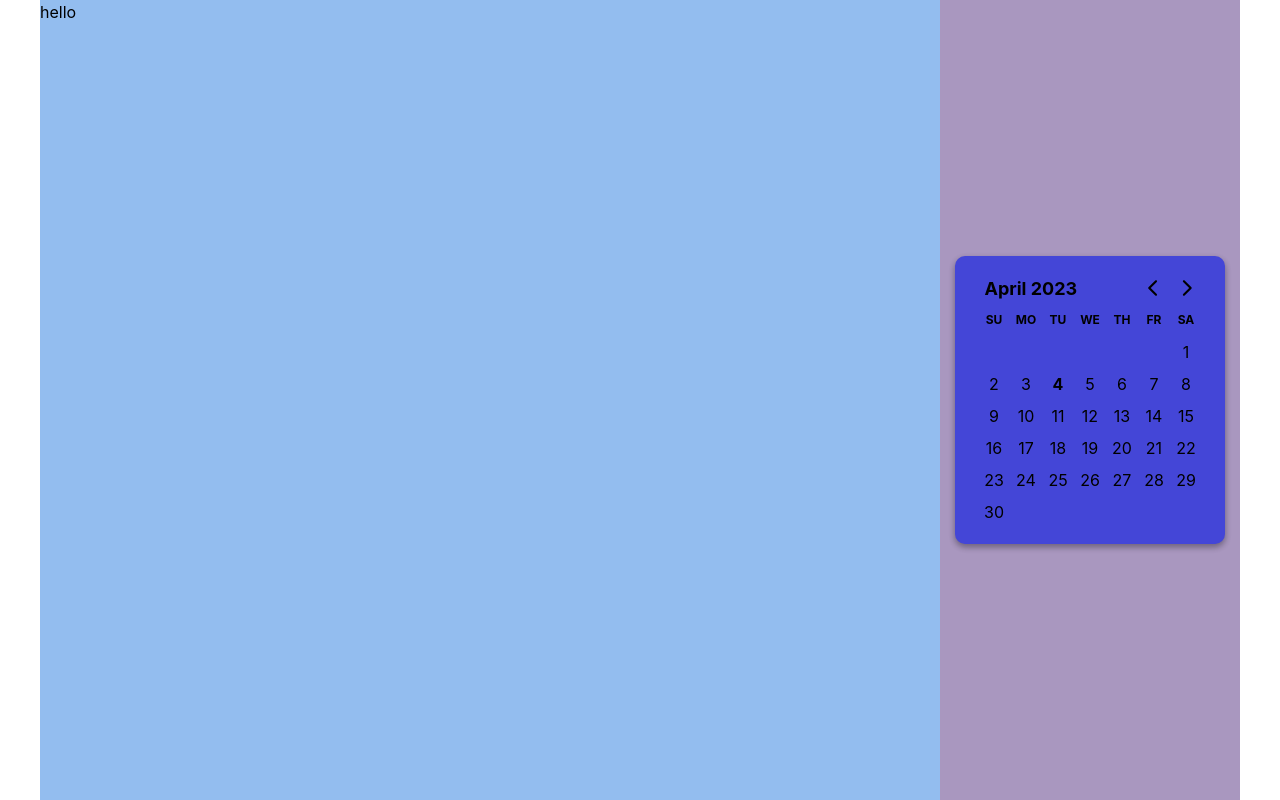
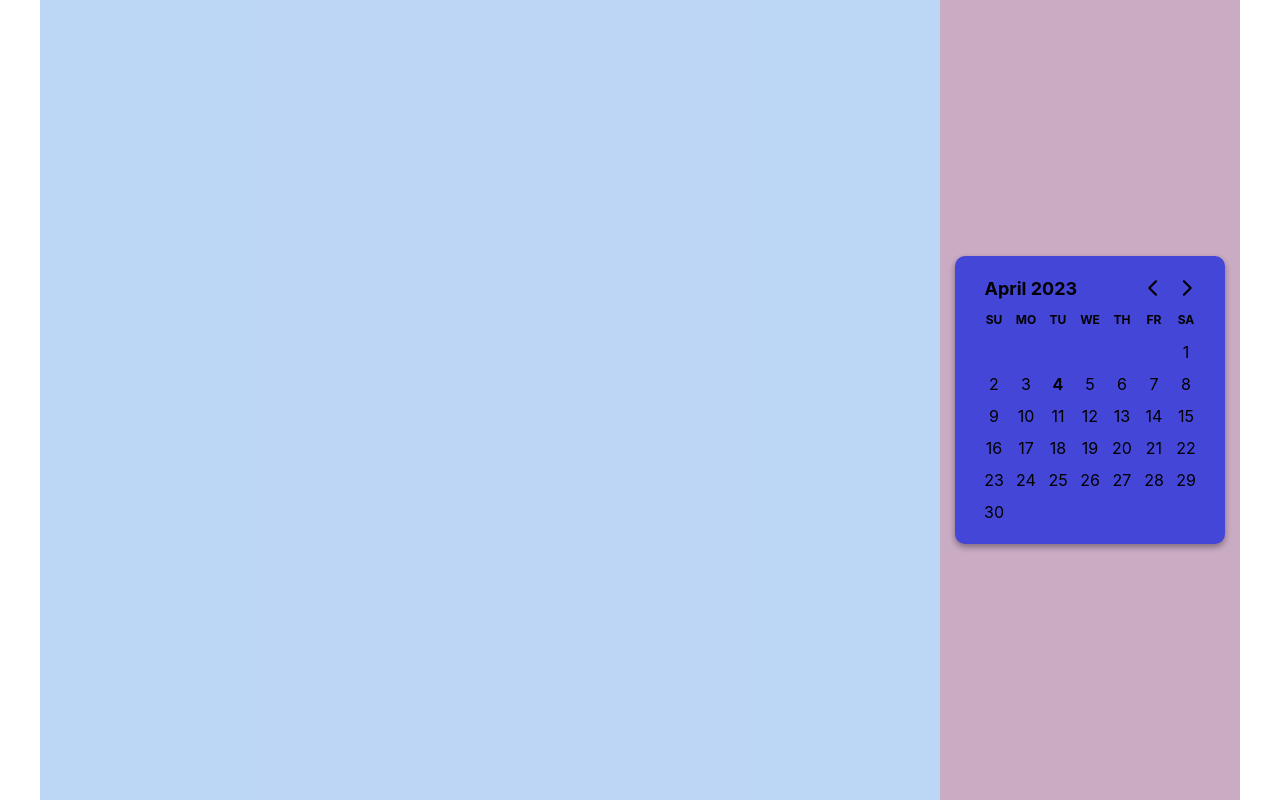
Before and after one commit to better-2gether/better-together, a React (Vite) app: page / in a window 1280 px wide. Built offline with nearby package versions, Linux system fonts and the light colour scheme.

Commit message:
Add event card to org home

```diff
--- /dev/null
+++ b/client/components/EventCard.module.css
@@ -0,0 +1,6 @@
+.container {
+  height: 100px;
+  width: 100px;
+  border-radius: 10px;
+  box-shadow: rgba(0, 0, 0, 0.16) 0px 3px 6px, rgba(0, 0, 0, 0.23) 0px 3px 6px;
+}
--- a/client/components/EventCard.tsx
+++ b/client/components/EventCard.tsx
@@ -0,0 +1,13 @@
+
+import styles from './EventCard.module.css';
+import { Event } from '../types';
+
+const EventCard = ( { eventId, title, date, needs, userRanks}: Event ): JSX.Element => {
+  return (
+    <div className={styles.container}>
+      Example
+    </div>
+  );
+}
+
+export default EventCard;
--- a/client/components/OrgCalendar.tsx
+++ b/client/components/OrgCalendar.tsx
@@ -3,7 +3,7 @@ import { DayPicker } from 'react-day-picker';
 import 'react-day-picker/dist/style.css';
 import styles from './OrgCalendar.module.css';
 
-const OrgCalendar = () => {
+const OrgCalendar = (): JSX.Element => {
   const initialDays: Date[] = [];
   const [days, setDays] = useState<Date[] | undefined>(initialDays);
 
@@ -26,7 +26,6 @@ const OrgCalendar = () => {
         selected={days}
         onSelect={setDays}
       />
-
     </div>
   );
 }
--- a/client/index.css
+++ b/client/index.css
@@ -1,5 +1,5 @@
 :root {
-  --color-primary: rgb(147, 189, 239);
+  --color-primary: rgba(147, 188, 239, 0.615);
   --color-secondary: rgb(68, 70, 215);
 
   font-family: Inter, system-ui, Avenir, Helvetica, Arial, sans-serif;
--- a/client/pages/OrgHome.tsx
+++ b/client/pages/OrgHome.tsx
@@ -1,15 +1,26 @@
 import OrgCalendar from '../components/OrgCalendar';
-import { Org } from '../types';
+import EventCard from '../components/EventCard';
+import { Org, Event } from '../types';
 import styles from './OrgHome.module.css';
 
-interface OrgHomeProps {
-  OrgData: Org;
-}
-
-const OrgHome = ( { OrgData }:OrgHomeProps ) => {
+const OrgHome = ( { orgId, orgName, username, causes, events }: Org ) => {
   return (
     <div className={styles.container}>
-      <div className={styles['event-container']}>hello</div>
+      <div className={styles['event-container']}>
+        {events && events.map((event: Event): JSX.Element => {
+          return (
+            <EventCard
+              key={event.eventId}
+              eventId={event.eventId}
+              title={event.title}
+              date={event.date}
+              needs={event.needs}
+              userRanks={event.userRanks}
+            />
+          );
+        })}
+
+      </div>
       <div className={styles['details-container']}>
         <OrgCalendar />
       </div>
--- a/client/types.ts
+++ b/client/types.ts
@@ -1,4 +1,5 @@
 export interface User {
+  userId: any;
   firstName: string;
   lastName: string;
   username: string;
@@ -9,6 +10,7 @@ export interface User {
 }
 
 export interface Event {
+  eventId: any;
   title: string;
   date: Date;
   needs: string[];
@@ -16,6 +18,7 @@ export interface Event {
 }
 
 export interface Org {
+  orgId: any;
   orgName: string;
   username: string;
   password: string;
```
